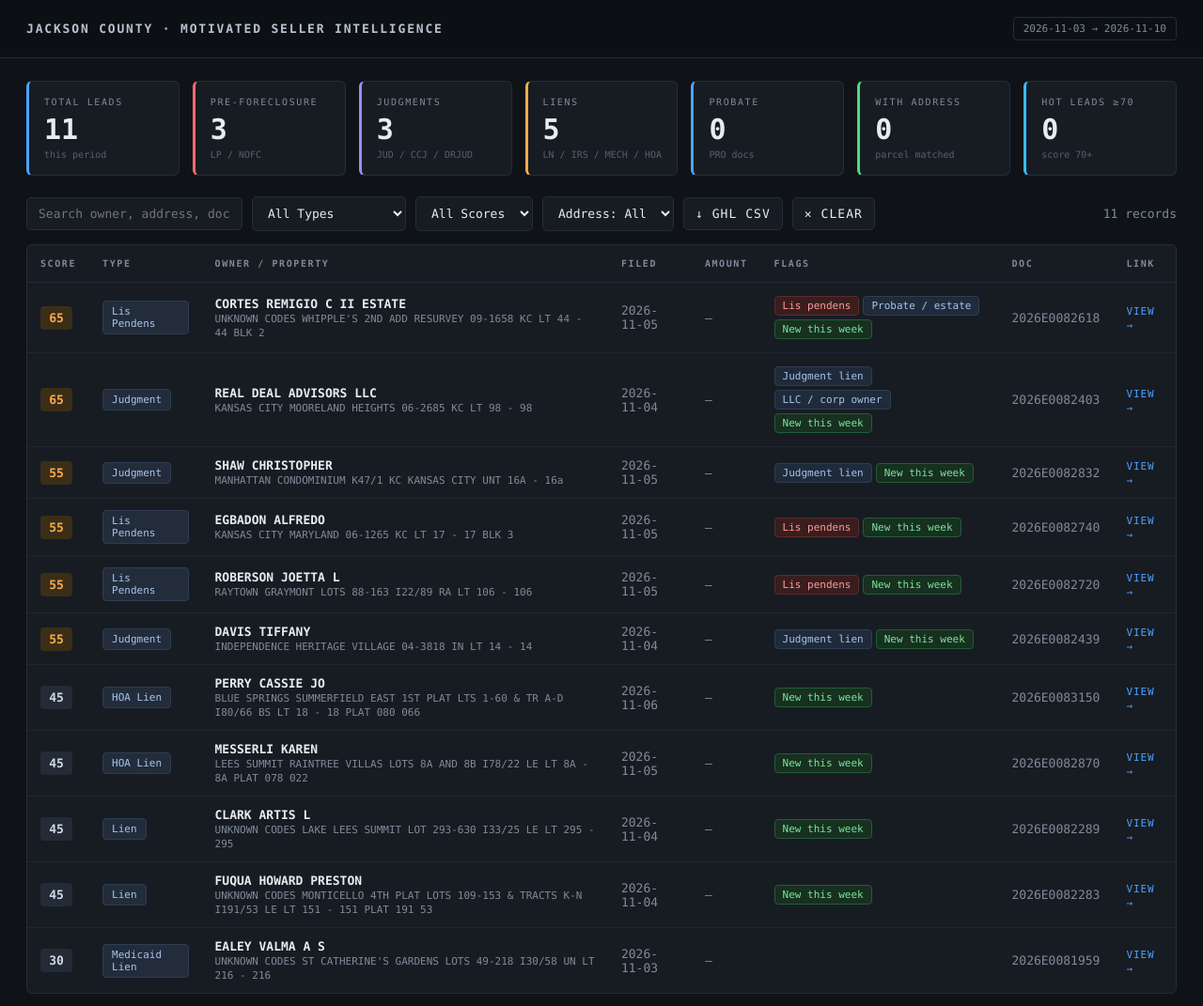
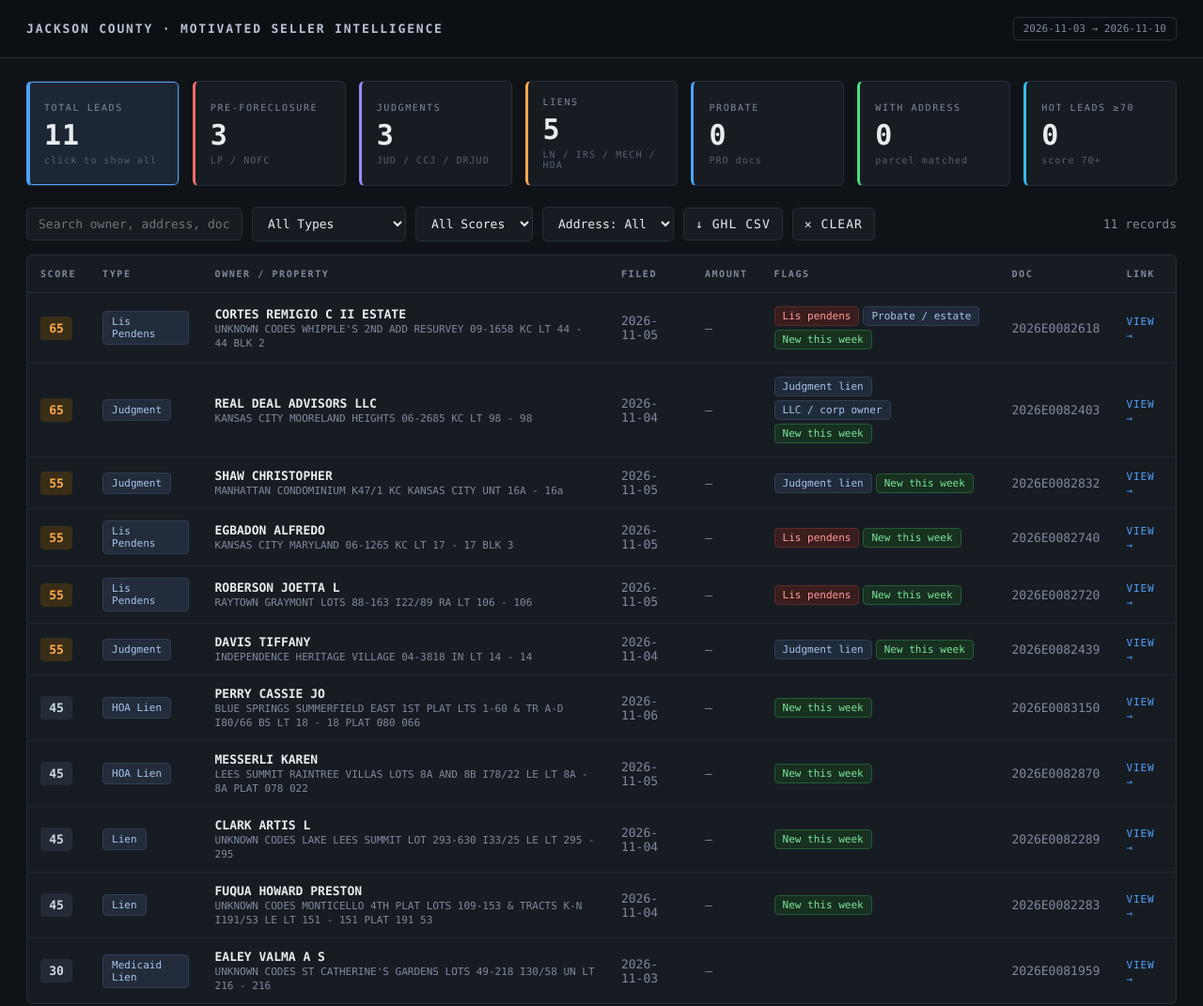
Before and after one commit to alfarofelicity123/Jackson-MS-, a plain HTML site: page dashboard/index.html in a window 1280 px wide. Shown: the whole page at 94% size. Drawn offline with Linux system fonts and the light colour scheme.

Commit message:
Update index.html

```diff
--- a/dashboard/index.html
+++ b/dashboard/index.html
@@ -16,6 +16,9 @@ header h1{margin:0;font-size:13px;letter-spacing:.14em;font-weight:600;color:#b8
 main{max-width:1300px;margin:0 auto;padding:24px 28px}
 .cards{display:grid;grid-template-columns:repeat(auto-fit,minmax(150px,1fr));gap:14px}
 .card{background:var(--panel);border:1px solid var(--bd);border-left:3px solid var(--c,var(--blue));border-radius:6px;padding:16px}
+button.card{font:inherit;color:inherit;text-align:left;cursor:pointer;width:100%}
+button.card:hover{background:var(--panel2);border-color:#35404f;border-left-color:var(--c)}
+button.card.active{background:#1d2633;box-shadow:0 0 0 1px var(--c) inset}
 .card .l{font-size:10px;letter-spacing:.16em;color:var(--mut)}
 .card .n{font-size:30px;font-weight:700;margin-top:6px}
 .card .s{font-size:10px;color:#556070;margin-top:4px}
@@ -107,16 +110,35 @@ const $ = id => document.getElementById(id);
 function cards(rs) {
   const n = g => rs.filter(r => group(r) === g).length;
   const items = [
-    ["TOTAL LEADS", rs.length, "this period", "#4da3ff"],
-    ["PRE-FORECLOSURE", n("pre"), "LP / NOFC", "#ff6b6b"],
-    ["JUDGMENTS", n("jud"), "JUD / CCJ / DRJUD", "#9b8cff"],
-    ["LIENS", n("lien"), "LN / IRS / MECH / HOA", "#ffa94d"],
-    ["PROBATE", n("pro"), "PRO docs", "#4da3ff"],
-    ["WITH ADDRESS", rs.filter(hasAddr).length, "parcel matched", "#4ade80"],
-    ["HOT LEADS ≥70", rs.filter(r => r.score >= 70).length, "score 70+", "#38bdf8"],
+    ["total", "TOTAL LEADS", rs.length, "click to show all", "#4da3ff"],
+    ["pre", "PRE-FORECLOSURE", n("pre"), "LP / NOFC", "#ff6b6b"],
+    ["jud", "JUDGMENTS", n("jud"), "JUD / CCJ / DRJUD", "#9b8cff"],
+    ["lien", "LIENS", n("lien"), "LN / IRS / MECH / HOA", "#ffa94d"],
+    ["pro", "PROBATE", n("pro"), "PRO docs", "#4da3ff"],
+    ["addr", "WITH ADDRESS", rs.filter(hasAddr).length, "parcel matched", "#4ade80"],
+    ["hot", "HOT LEADS ≥70", rs.filter(r => r.score >= 70).length, "score 70+", "#38bdf8"],
   ];
-  $("cards").innerHTML = items.map(([l, v, s, c]) =>
-    `<div class="card" style="--c:${c}"><div class="l">${l}</div><div class="n">${v}</div><div class="s">${s}</div></div>`).join("");
+  $("cards").innerHTML = items.map(([k, l, v, s, c]) =>
+    `<button type="button" class="card" data-k="${k}" style="--c:${c}"><div class="l">${l}</div><div class="n">${v}</div><div class="s">${s}</div></button>`).join("");
+  document.querySelectorAll("#cards .card").forEach(el => el.onclick = () => clickCard(el.dataset.k));
+}
+
+function activeKey() {
+  if ($("type").value) return $("type").value;
+  if (+$("score").value >= 70) return "hot";
+  if ($("addr").value === "yes") return "addr";
+  return "total";
+}
+
+function clickCard(k) {
+  const same = k === activeKey() && k !== "total";
+  $("type").value = ""; $("score").value = "0"; $("addr").value = "";
+  if (!same) {
+    if (["pre", "jud", "lien", "pro"].includes(k)) $("type").value = k;
+    else if (k === "hot") $("score").value = "70";
+    else if (k === "addr") $("addr").value = "yes";
+  }
+  render();
 }
 
 function filtered() {
@@ -133,6 +155,8 @@ function filtered() {
 function render() {
   const rs = filtered();
   $("count").textContent = rs.length + " records";
+  const ak = activeKey();
+  document.querySelectorAll("#cards .card").forEach(el => el.classList.toggle("active", el.dataset.k === ak));
   if (!rs.length) {
     $("rows").innerHTML = `<tr><td colspan="8" class="empty">No records match.</td></tr>`;
     return;
```
